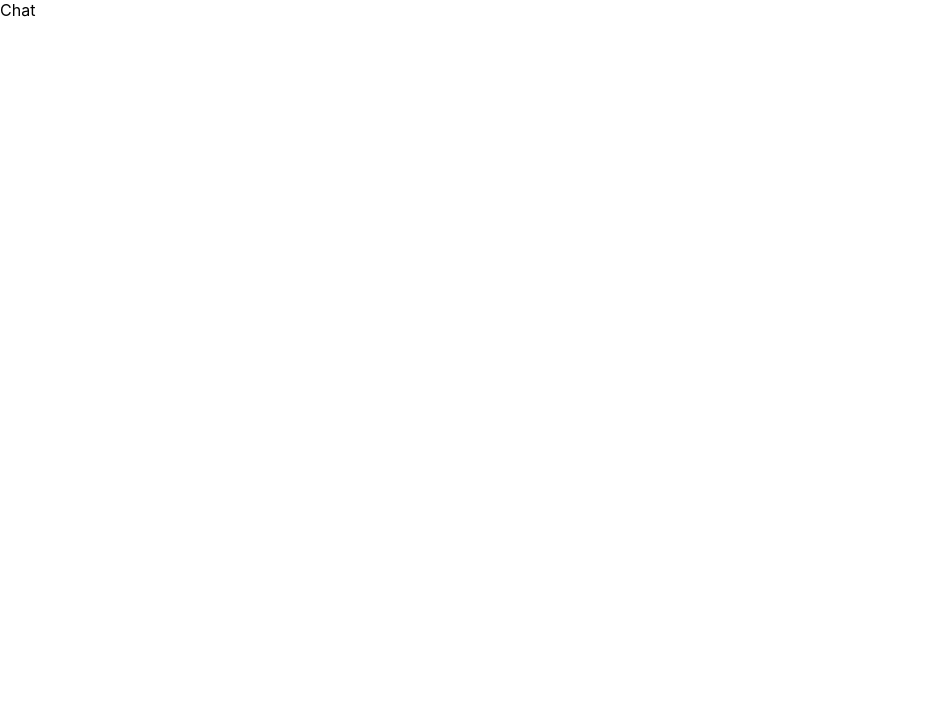
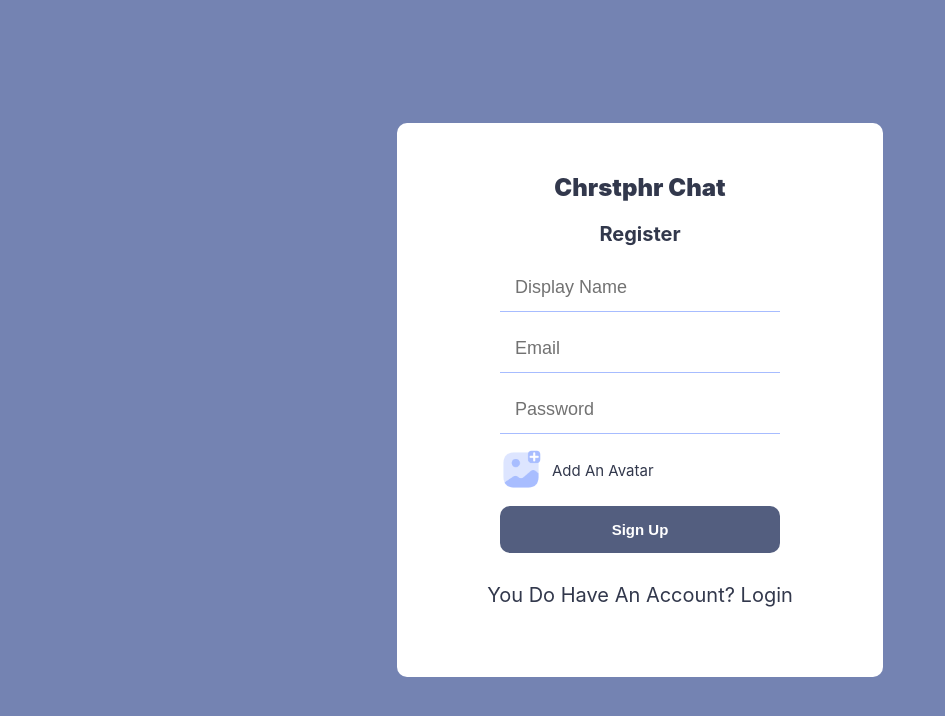
Before and after one commit to Chrstphr9/Project-ChatApp, a React (Create React App) app: page / in a window 1280 px wide. Shown: the top 716 px of the page, without its empty margins (0-945 px from the left). Built offline with nearby package versions, Linux system fonts and the light colour scheme.

Commit message:
donewith register layout

```diff
--- a/package.json
+++ b/package.json
@@ -9,6 +9,7 @@
     "react": "^18.2.0",
     "react-dom": "^18.2.0",
     "react-scripts": "5.0.1",
+    "sass": "^1.63.6",
     "web-vitals": "^2.1.4"
   },
   "scripts": {
--- a/src/App.js
+++ b/src/App.js
@@ -1,10 +1,12 @@
 import React from 'react'
+import './styles.scss'
 import Chat from './components/Chat';
+import Register from './pages/Register';
 
 function App() {
   return (
     <div className="App">
-     <Chat />
+     <Register />
     </div>
   );
 }
--- a/src/pages/Register.jsx
+++ b/src/pages/Register.jsx
@@ -0,0 +1,28 @@
+import React from 'react'
+import Add from "../images/addAvatar.png";
+
+const Register = () => {
+  return (
+    <div className="formContainer">
+    <div className="formWrapper">
+      <span className="logo">Chrstphr Chat</span>
+      <span className="title">Register</span>
+      <form >
+        <input type="text" placeholder="Display Name" />
+        <input type="email" placeholder="Email" />
+        <input type="password" placeholder="Password" />
+        <input style={{ display: "none" }} type="file" id="file" />
+        <label htmlFor="file">
+          <img src={Add} alt="" />
+          <span>Add An Avatar</span>
+        </label>
+        <button>Sign Up</button>
+        {/* {err && <span>Something Went Wrong</span>} */}
+      </form>
+      <p>You Do Have An Account? Login</p>
+    </div>
+  </div>
+  )
+}
+
+export default Register
--- a/src/styles.scss
+++ b/src/styles.scss
@@ -1,5 +1,5 @@
 .formContainer {
-    background: #a7bcff;
+    background: #7483b2;
     height: 100vh;
     display: flex;
     align-items: center;
@@ -8,22 +8,23 @@
 
     .formWrapper {
         background-color: white;
-        padding: 20px 60px;
+        padding: 50px 90px;
         border-radius: 10px;
         display: flex;
         flex-direction: column;
-        gap: 10px;
+        gap: 20px;
         align-items: center;
 
         .logo {
-            color: #5d5b8d;
-            font-weight: bold;
+            color: #32384c;
+            font-weight: 900;
             font-size: 24px;
         }
 
         .title {
-            color: #5d5b8d;
-            font-size: 12px;
+            color: #32384c;
+            font-size: 20px;
+            font-weight: 700;
         }
 
         form {
@@ -38,16 +39,21 @@
                 width: 250px;
                 border-bottom: 1px solid #a7bcff;
 
+
                 &::placeholder {
-                    color: rgb(175, 175, 175);
+                    color: rgb(114, 114, 114);
+                    font-size: 18px;
+
                 }
             }
 
             button {
-                background-color: #7c96ec;
+                background-color:#535e7f;
                 color: white;
-                padding: 10px;
+                padding: 15px;
                 font-weight: bold;
+                font-size: 15px;
+                border-radius: 10px;
                 border: none;
                 cursor: pointer;
             }
@@ -56,19 +62,19 @@
                 display: flex;
                 align-items: center;
                 gap: 10px;
-                color: #8da4f1;
-                font-size: 12px;
+                color: #32384c;
+                font-size: 15px;
                 cursor: pointer;
 
                 img {
-                    width: 32px;
+                    width: 42px;
                 }
             }
         }
 
         p {
-            color: #5d5b8d;
-            font-size: 12px;
+            color: #32384c;
+            font-size: 20px;
             margin-top: 10px;
         }
     }
@@ -119,7 +125,7 @@
                     }
 
                     button {
-                        background-color: #5d5b8d;
+                        background-color: #7483b2;
                         color: #ddddf7;
                         font-size: 10px;
                         border: none;
@@ -189,7 +195,7 @@
 
             .chatInfo {
                 height: 50px;
-                background-color: #5d5b8d;
+                background-color: #7483b2;
                 display: flex;
                 align-items: center;
                 justify-content: space-between;
```
Also changed, not shown: 1 other file (tests, documents, lock files or other folders).
